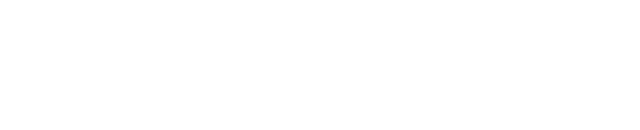
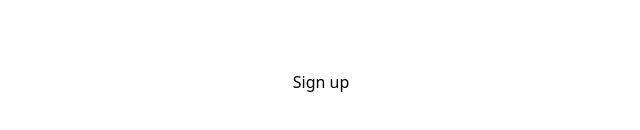
Before and after one commit to joh748/SOFTENG310-FinTrack, a React (Create React App) app in the folder frontend/: page /signup in a window 1280 px wide. Before the commit this address had no page. Shown: the part 318-448 px from the top of the page, without its empty margins (319-959 px from the left). Built offline with nearby package versions, Linux system fonts and the light colour scheme.

Commit message:
Created empty sign up page

```diff
--- a/frontend/src/App.js
+++ b/frontend/src/App.js
@@ -1,5 +1,6 @@
 import {BrowserRouter, Navigate, Route, Routes} from 'react-router-dom';
 import Login from './pages/Login';
+import Signup from './pages/Signup';
 import Dashboard from './pages/Dashboard';
 
 
@@ -9,6 +10,7 @@ function App() {
       <Routes>
       <Route path="/" element={<Navigate to="/login" replace={true} />} />
         <Route path="login" element={<Login />} />
+        <Route path="signup" element={<Signup />} />
         <Route path="dashboard" element={<Dashboard />} />
       </Routes>
     </BrowserRouter>
--- /dev/null
+++ b/frontend/src/components/SignupForm.jsx
@@ -0,0 +1,5 @@
+export default function SignupForm() {
+    return (
+        <div>Sign up</div>
+    );
+}
--- /dev/null
+++ b/frontend/src/pages/Signup.jsx
@@ -0,0 +1,9 @@
+import SignupForm from "../components/SignupForm";
+
+export default function Login() {
+    return (
+        <div className="fixed h-full w-full flex justify-center items-center">
+            <SignupForm />
+        </div>
+    );
+    }
```
